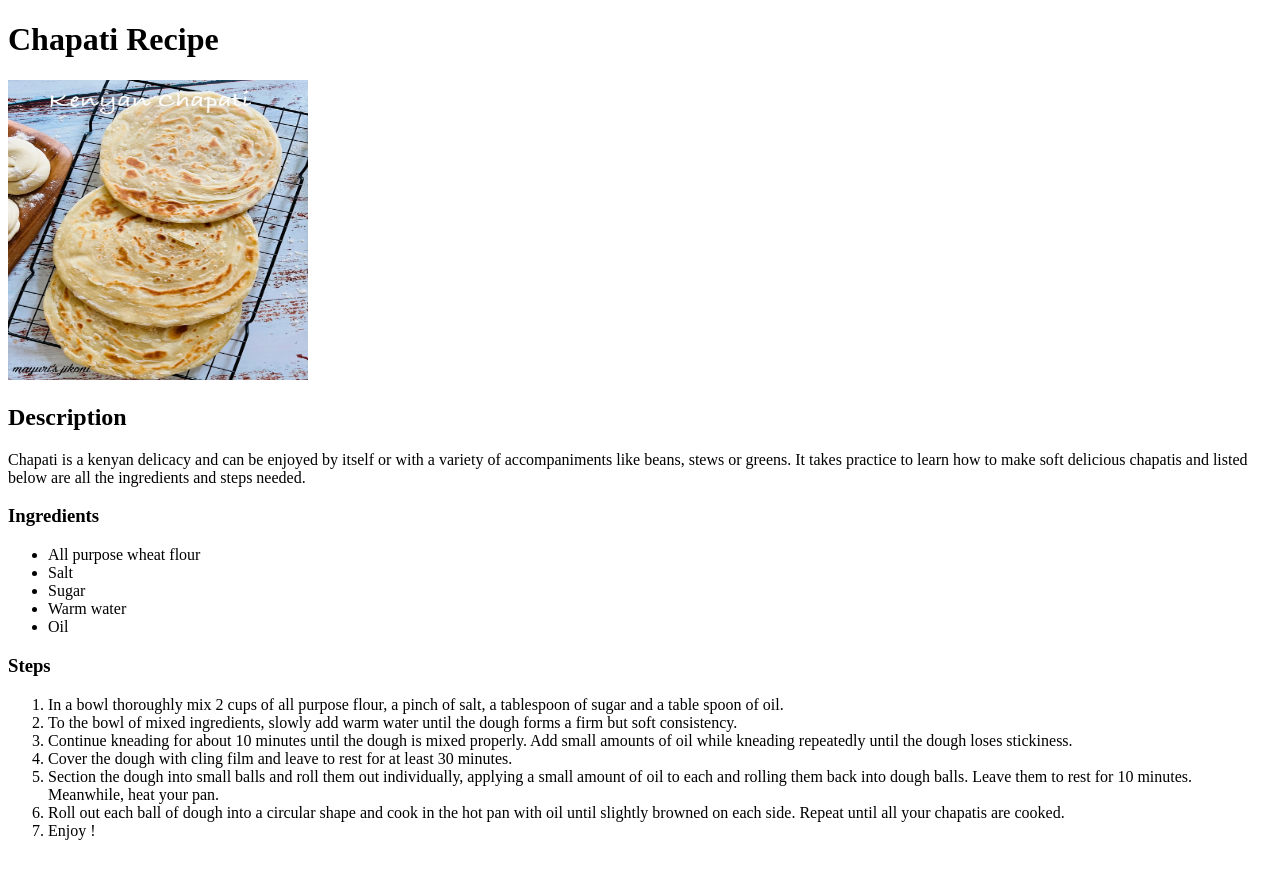
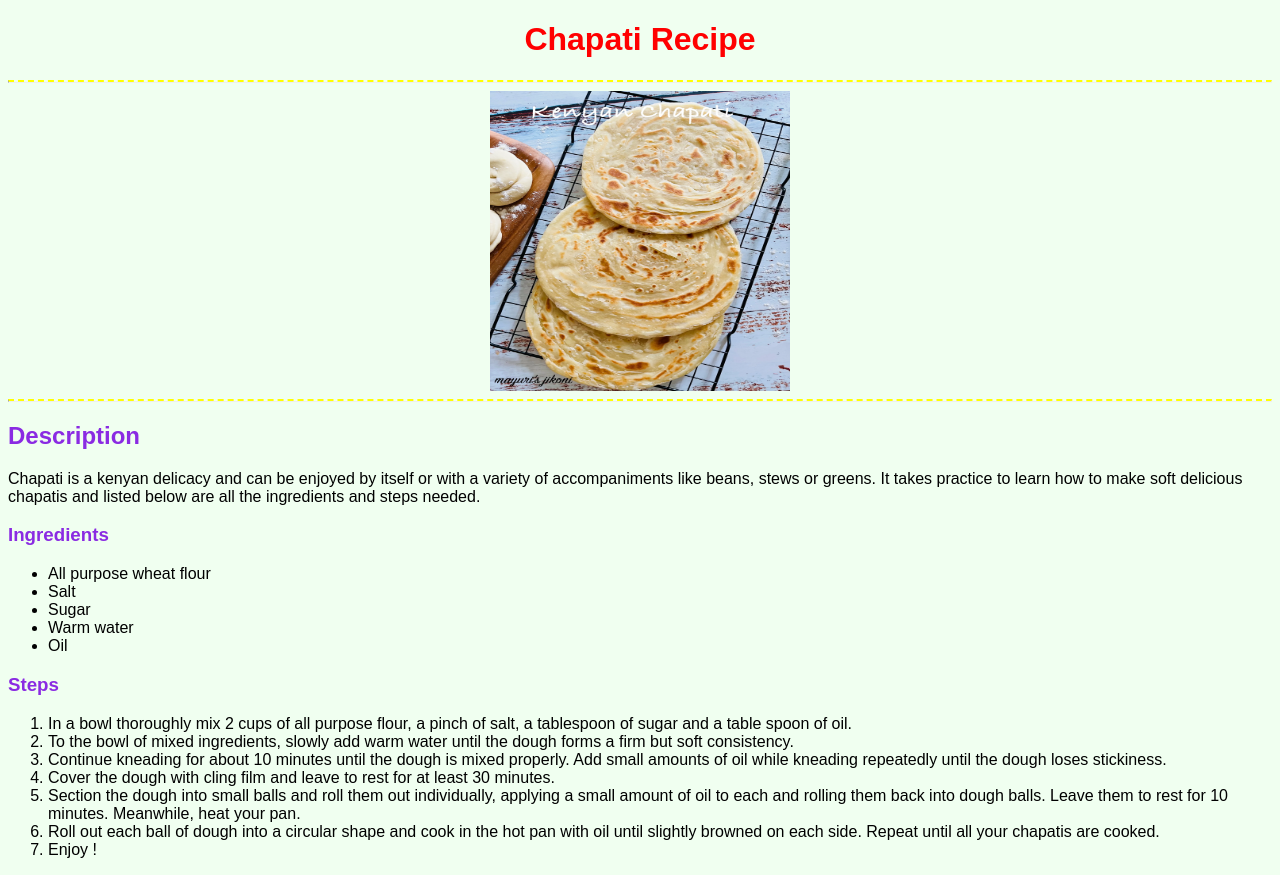
Before and after one commit to Maryanemwende/odin-recipes, a plain HTML site: page recipes/chapati.html in a window 1280 px wide. Drawn offline with Linux system fonts and the light colour scheme.

Commit message:
added styling

```diff
--- /dev/null
+++ b/recipes/chapati.css
@@ -0,0 +1,25 @@
+h1 {
+    color: red;
+    text-align: center;
+}
+
+h2, h3 {
+    color: blueviolet;
+    /*text-align: center;*/
+}
+
+.center {
+    display: block;
+    margin-left: auto;
+    margin-right: auto;
+}
+
+hr {
+    border-top: 2px dashed yellow;
+}
+
+body {
+    background-color: honeydew;
+    font-family: Arial, Helvetica, sans-serif;
+    font-size: medium;
+}
--- a/recipes/chapati.html
+++ b/recipes/chapati.html
@@ -3,10 +3,13 @@
     <head>
         <meta charset="UTF-8">
         <title>Chapati Recipe</title>
+        <link rel="stylesheet" href="chapati.css">
     </head>
     <body>
         <h1>Chapati Recipe</h1>
-        <img src="../images/chapati.webp" alt="chapatis" height="300px" width="300px">
+        <hr>
+        <img src="../images/chapati.webp" alt="chapatis" height="300px" width="300px" class="center">
+        <hr>
         <h2>Description</h2>
         <p>Chapati is a kenyan delicacy and can be enjoyed by itself or with a variety of accompaniments like beans, stews or greens. It takes practice to learn how to make soft delicious chapatis and listed below are all the ingredients and steps needed. </p>
         <h3>Ingredients</h3>
```
